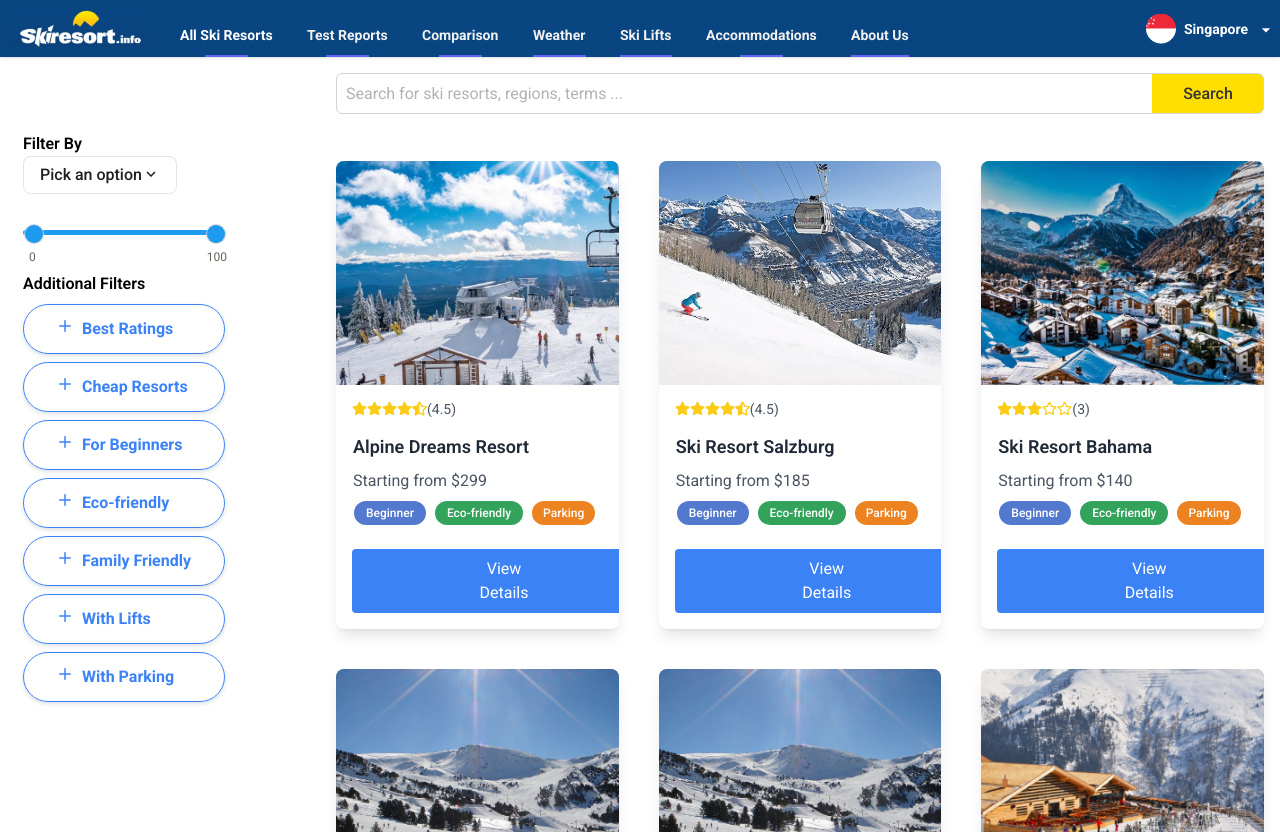
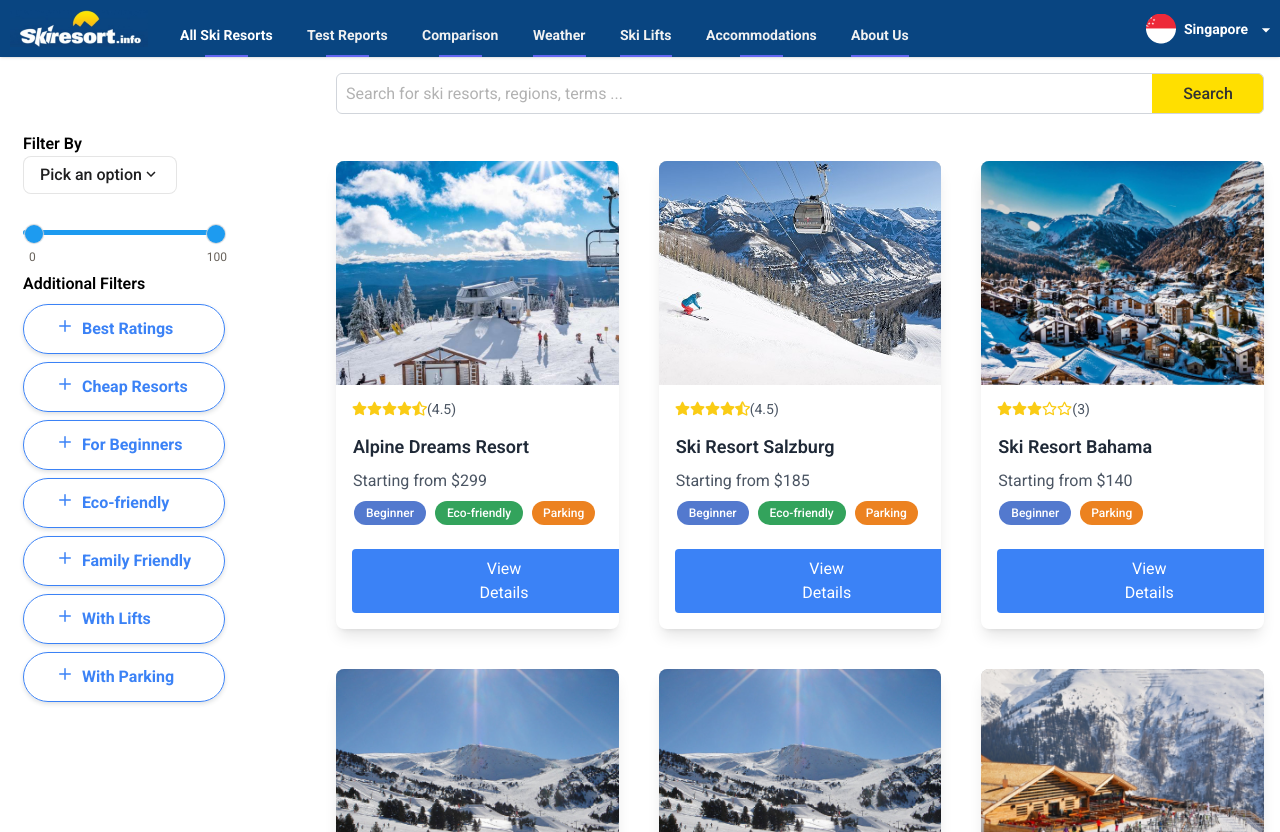
Before and after one commit to jonathanmui4/Ski-Redesign, a React (Vite) app: page /results-3 in a window 1280 px wide. Built offline with nearby package versions, Linux system fonts and the light colour scheme; a web font is replaced by a local one.

Commit message:
Implement dynamic resort tag loading

```diff
--- a/src/Components/Cards/ResultCard1ColumndiffArra.jsx
+++ b/src/Components/Cards/ResultCard1ColumndiffArra.jsx
@@ -4,8 +4,6 @@ import styles from "./ResultCard1ColumndiffArra.module.css";
 
 const ResultCard1ColumndiffArra = (props) => {
     const { key, name, rating, price, tags, imgUrl } = props;
-    // const imgUrl = "resorts/Resort1.jpeg";
-    // const rating = 4.5;
     // Calculate number of full stars
     const fullStars = Math.floor(rating);
     // Check if there's a half star
@@ -71,17 +69,42 @@ const ResultCard1ColumndiffArra = (props) => {
                             </div>
                         </div>
                         <div className={styles.frame5}>
-                            <div className={styles.frame6}>
-                                <div className={styles.beginner}>Beginner</div>
-                            </div>
-                            <div className={styles.frame7}>
-                                <div className={styles.beginner}>
-                                    Eco-friendly
-                                </div>
-                            </div>
-                            <div className={styles.frame8}>
-                                <div className={styles.beginner}>Parking</div>
-                            </div>
+                            {tags.map((tag, index) => {
+                                if (tag === "Beginner") {
+                                    return (
+                                        <div
+                                            className={styles.beginnerTag}
+                                            key={index}
+                                        >
+                                            <div className={styles.tagLabel}>
+                                                Beginner
+                                            </div>
+                                        </div>
+                                    );
+                                } else if (tag === "Eco-friendly") {
+                                    return (
+                                        <div
+                                            className={styles.ecoTag}
+                                            key={index}
+                                        >
+                                            <div className={styles.tagLabel}>
+                                                Eco-friendly
+                                            </div>
+                                        </div>
+                                    );
+                                } else if (tag === "Parking") {
+                                    return (
+                                        <div
+                                            className={styles.parkingTag}
+                                            key={index}
+                                        >
+                                            <div className={styles.tagLabel}>
+                                                Parking
+                                            </div>
+                                        </div>
+                                    );
+                                }
+                            })}
                         </div>
                         <div className={styles.frame9}>
                             <div className={styles.viewDetails}>
--- a/src/Components/Cards/ResultCard1ColumndiffArra.module.css
+++ b/src/Components/Cards/ResultCard1ColumndiffArra.module.css
@@ -56,14 +56,14 @@
     width: 303px;
     height: 24px;
 }
-.beginner {
+.tagLabel {
     position: relative;
     line-height: 16px;
     font-weight: 500;
 }
-.frame6,
-.frame7,
-.frame8 {
+.beginnerTag,
+.ecoTag,
+.parkingTag {
     border-radius: var(--br-9980xl);
     background-color: #5379ce;
     display: flex;
@@ -72,11 +72,11 @@
     justify-content: center;
     padding: var(--padding-9xs) var(--padding-xs);
 }
-.frame7,
-.frame8 {
+.ecoTag,
+.parkingTag {
     background-color: #33a35c;
 }
-.frame8 {
+.parkingTag {
     background-color: #ec8220;
     flex-wrap: wrap;
     padding: var(--padding-9xs) 11px;
--- a/src/Components/Cards/ResultCard2Column.jsx
+++ b/src/Components/Cards/ResultCard2Column.jsx
@@ -68,17 +68,42 @@ const ResultCard2Column = (props) => {
                             </div>
                         </div>
                         <div className={styles.frame7}>
-                            <div className={styles.frame8}>
-                                <div className={styles.beginner}>Beginner</div>
-                            </div>
-                            <div className={styles.frame9}>
-                                <div className={styles.beginner}>
-                                    Eco-friendly
-                                </div>
-                            </div>
-                            <div className={styles.frame10}>
-                                <div className={styles.beginner}>Parking</div>
-                            </div>
+                            {tags.map((tag, index) => {
+                                if (tag === "Beginner") {
+                                    return (
+                                        <div
+                                            className={styles.beginnerTag}
+                                            key={index}
+                                        >
+                                            <div className={styles.tagLabel}>
+                                                {tag}
+                                            </div>
+                                        </div>
+                                    );
+                                } else if (tag === "Eco-friendly") {
+                                    return (
+                                        <div
+                                            className={styles.ecoTag}
+                                            key={index}
+                                        >
+                                            <div className={styles.tagLabel}>
+                                                {tag}
+                                            </div>
+                                        </div>
+                                    );
+                                } else if (tag === "Parking") {
+                                    return (
+                                        <div
+                                            className={styles.parkingTag}
+                                            key={index}
+                                        >
+                                            <div className={styles.tagLabel}>
+                                                {tag}
+                                            </div>
+                                        </div>
+                                    );
+                                }
+                            })}
                         </div>
                     </div>
                     <div className={styles.frame11}>
--- a/src/Components/Cards/ResultCard2Column.module.css
+++ b/src/Components/Cards/ResultCard2Column.module.css
@@ -66,14 +66,14 @@
 .frame6 {
     font-size: var(--button-medium-size);
 }
-.beginner {
+.tagLabel {
     position: relative;
     line-height: 16px;
     font-weight: 500;
 }
-.frame10,
-.frame8,
-.frame9 {
+.parkingTag,
+.beginnerTag,
+.ecoTag {
     border-radius: var(--br-9980xl);
     background-color: var(--color-cornflowerblue-100);
     display: flex;
@@ -82,11 +82,11 @@
     justify-content: center;
     padding: var(--padding-9xs) var(--padding-xs);
 }
-.frame10,
-.frame9 {
+.parkingTag,
+.ecoTag {
     background-color: var(--color-mediumseagreen);
 }
-.frame10 {
+.parkingTag {
     background-color: var(--color-darkorange);
     padding: var(--padding-9xs) var(--padding-2xs);
 }
--- a/src/Components/Cards/ResultCard3Column.jsx
+++ b/src/Components/Cards/ResultCard3Column.jsx
@@ -66,17 +66,42 @@ const ResultCard3Column = (props) => {
                             </div>
                         </div>
                         <div className={styles.frame6}>
-                            <div className={styles.frame7}>
-                                <div className={styles.beginner}>Beginner</div>
-                            </div>
-                            <div className={styles.frame8}>
-                                <div className={styles.beginner}>
-                                    Eco-friendly
-                                </div>
-                            </div>
-                            <div className={styles.frame9}>
-                                <div className={styles.beginner}>Parking</div>
-                            </div>
+                            {tags.map((tag, index) => {
+                                if (tag === "Beginner") {
+                                    return (
+                                        <div
+                                            className={styles.beginnerTag}
+                                            key={index}
+                                        >
+                                            <div className={styles.tagLabel}>
+                                                {tag}
+                                            </div>
+                                        </div>
+                                    );
+                                } else if (tag == "Eco-friendly") {
+                                    return (
+                                        <div
+                                            className={styles.ecoTag}
+                                            key={index}
+                                        >
+                                            <div className={styles.tagLabel}>
+                                                {tag}
+                                            </div>
+                                        </div>
+                                    );
+                                } else if (tag == "Parking") {
+                                    return (
+                                        <div
+                                            className={styles.parkingTag}
+                                            key={index}
+                                        >
+                                            <div className={styles.tagLabel}>
+                                                {tag}
+                                            </div>
+                                        </div>
+                                    );
+                                }
+                            })}
                         </div>
                     </div>
                     <div className={styles.frame10}>
--- a/src/Components/Cards/ResultCard3Column.module.css
+++ b/src/Components/Cards/ResultCard3Column.module.css
@@ -47,14 +47,14 @@
     justify-content: flex-start;
     font-size: var(--button-medium-size);
 }
-.beginner {
+.tagLabel {
     position: relative;
     line-height: 16px;
     font-weight: 500;
 }
-.frame7,
-.frame8,
-.frame9 {
+.beginnerTag,
+.ecoTag,
+.parkingTag {
     border-radius: var(--br-9980xl);
     background-color: var(--color-cornflowerblue-100);
     display: flex;
@@ -63,11 +63,11 @@
     justify-content: center;
     padding: var(--padding-9xs) var(--padding-xs);
 }
-.frame8,
-.frame9 {
+.ecoTag,
+.parkingTag {
     background-color: var(--color-mediumseagreen);
 }
-.frame9 {
+.parkingTag {
     background-color: var(--color-darkorange);
     padding: var(--padding-9xs) var(--padding-2xs);
 }
--- a/src/content/index.js
+++ b/src/content/index.js
@@ -17,7 +17,7 @@ export const resorts = [
         name: "Ski Resort Bahama",
         rating: 3,
         price: 140,
-        tags: ["Beginner", "Eco-friendly", "Parking"],
+        tags: ["Beginner", "Parking"],
         image: "resorts/Resort3.png",
     },
     {
@@ -31,14 +31,14 @@ export const resorts = [
         name: "Aloha Resort",
         rating: 2.5,
         price: 129,
-        tags: ["Beginner", "Eco-friendly", "Parking"],
+        tags: ["Beginner"],
         image: "resorts/Resort4.png",
     },
     {
         name: "Resort81",
         rating: 2,
         price: 110,
-        tags: ["Beginner", "Eco-friendly", "Parking"],
+        tags: ["Beginner", "Parking"],
         image: "resorts/Resort5.png",
     },
 ];
```
